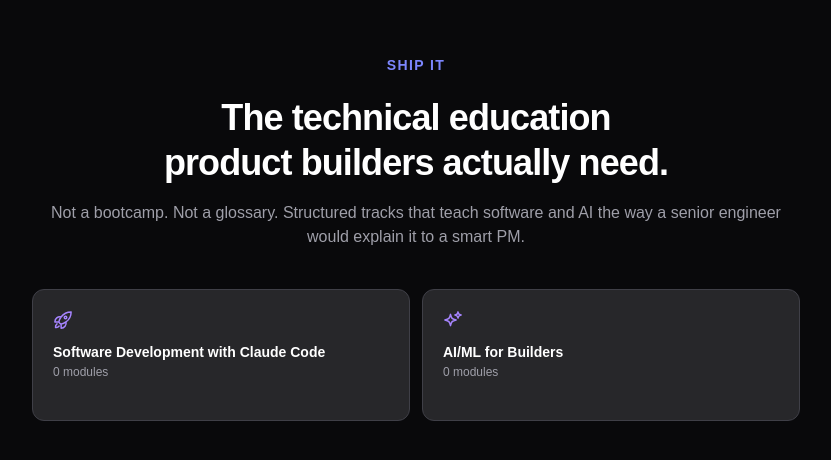
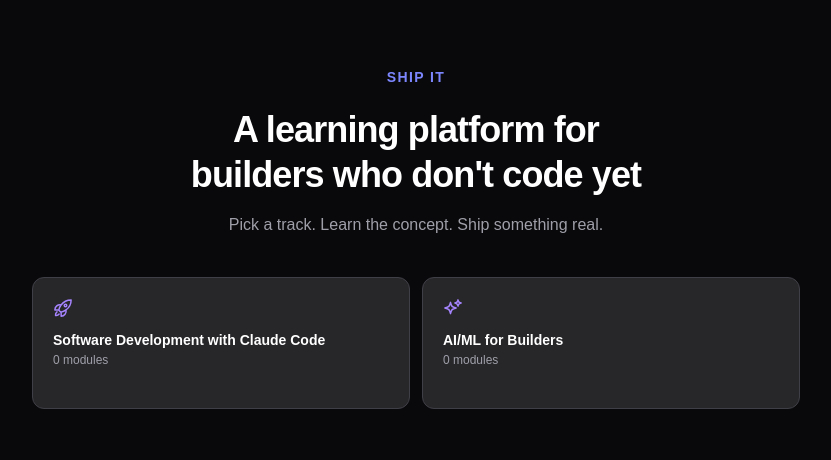
Before and after one commit to jeffwellesly/ship-it, a Next.js app: page / in a window 1280 px wide. Shown: the part 146-606 px from the top of the page, without its empty margins (224-1055 px from the left). Built offline with nearby package versions, Linux system fonts and the light colour scheme; no server answers; the database is empty.

Commit message:
Restore original landing page taglines

```diff
--- a/src/app/page.tsx
+++ b/src/app/page.tsx
@@ -49,12 +49,12 @@
 
         {/* Headline */}
         <h1 className="text-3xl md:text-4xl font-bold text-white leading-tight tracking-tight mb-4 text-balance">
-          The technical education product builders actually need.
+          A learning platform for builders who don&apos;t code yet
         </h1>
 
         {/* Subheadline */}
         <p className="text-base text-zinc-400 mb-10">
-          Not a bootcamp. Not a glossary. Structured tracks that teach software and AI the way a senior engineer would explain it to a smart PM.
+          Pick a track. Learn the concept. Ship something real.
         </p>
 
         {/* Course cards */}
```
